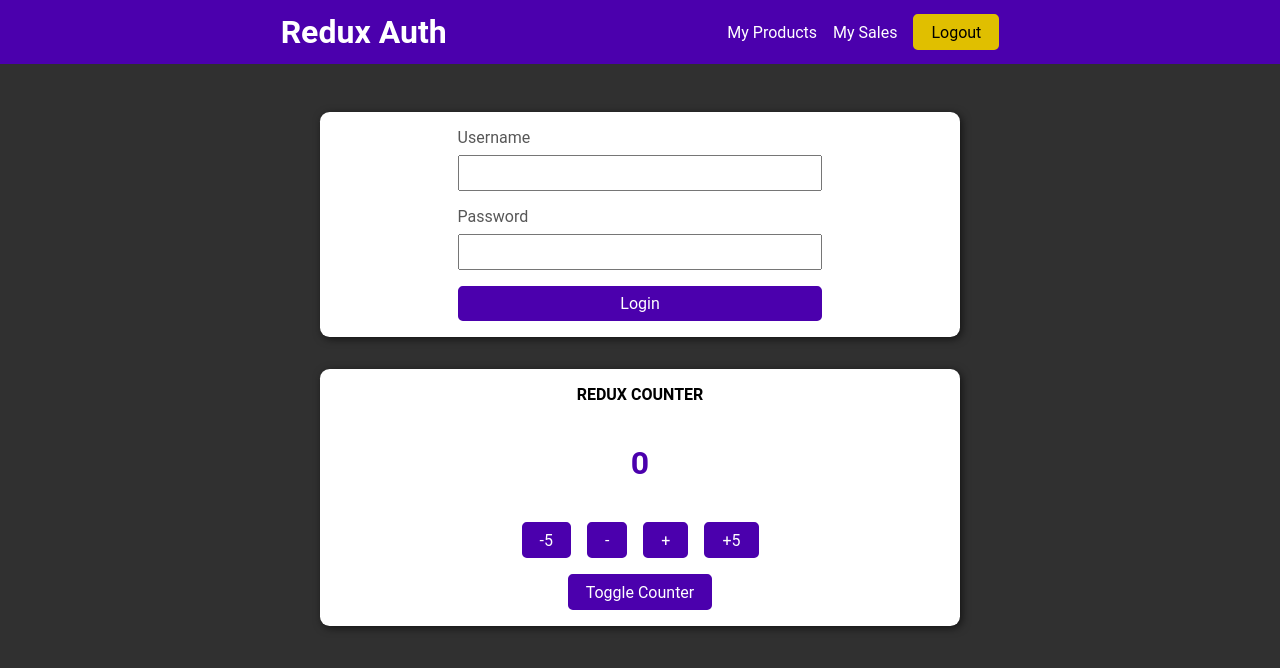
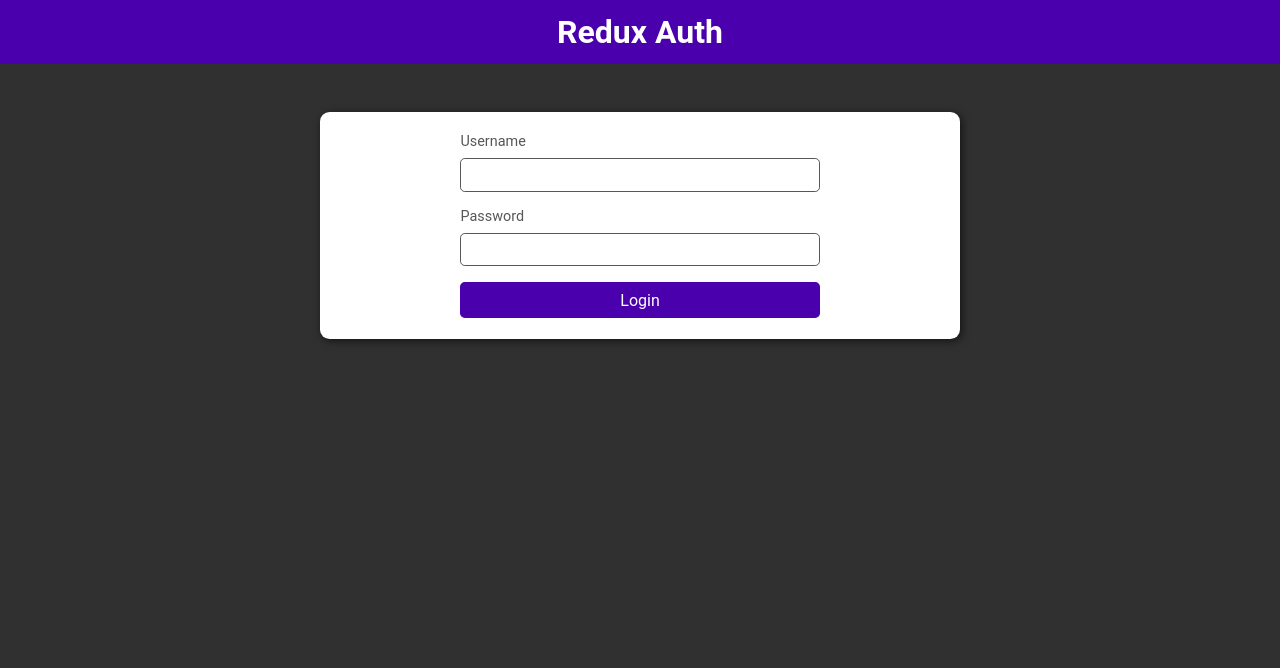
Before and after one commit to zvolcsey/react-redux-basics, a React (Create React App) app: page / in a window 1280 px wide. Shown: the top 668 px of the page. Built offline with nearby package versions, Linux system fonts and the light colour scheme; the HTML template or start-up script is replaced by a standard one.

Commit message:
add redux auth functionality and some styling

```diff
--- a/src/App.js
+++ b/src/App.js
@@ -1,13 +1,19 @@
+import { useSelector } from 'react-redux';
+
 import Counter from './components/Counter/Counter';
 import Header from './components/Layout/Header';
 import Auth from './components/Auth/Auth';
+import UserProfile from './components/User/UserProfile';
 
 const App = () => {
+  const isAuthenticated = useSelector((state) => state.auth.isAuthenticated);
+
   return (
     <>
       <Header />
-      <Auth />
-      <Counter />
+      {!isAuthenticated && <Auth />}
+      {isAuthenticated && <UserProfile />}
+      {isAuthenticated && <Counter />}
     </>
   );
 };
--- a/src/components/Auth/Auth.js
+++ b/src/components/Auth/Auth.js
@@ -1,24 +1,89 @@
+import { useRef, useState } from 'react';
+import { useDispatch } from 'react-redux';
+
+import { authActions } from '../../store/auth-slice';
 import Card from '../UI/Card';
 import PrimaryButton from '../UI/PrimaryButton';
 import styles from './Auth.module.css';
 
 const Auth = () => {
+  const dispatch = useDispatch();
+
+  const [usernameError, setUsernameError] = useState(null);
+  const [passwordError, setPasswordError] = useState(null);
+
+  const enteredUsernameRef = useRef();
+  const enteredPasswordRef = useRef();
+
   const submitFormHandler = (event) => {
     event.preventDefault();
+
+    const enteredUsername = enteredUsernameRef.current.value;
+    const enteredPassword = enteredPasswordRef.current.value;
+
+    if (
+      enteredUsername.trim().length === 0 &&
+      enteredPassword.trim().length === 0
+    ) {
+      setUsernameError('Username is required');
+      setPasswordError('Password is required');
+      enteredUsernameRef.current.value = '';
+      enteredPasswordRef.current.value = '';
+      return;
+    }
+
+    if (enteredUsername.trim().length === 0) {
+      setUsernameError('Username is required');
+      enteredUsernameRef.current.value = '';
+      return;
+    }
+    setUsernameError(null);
+
+    if (enteredPassword.trim().length === 0) {
+      setPasswordError('Password is required');
+      enteredPasswordRef.current.value = '';
+      return;
+    }
+    setPasswordError(null);
+
+    dispatch(authActions.login());
+
+    enteredUsernameRef.current.value = '';
+    enteredPasswordRef.current.value = '';
   };
+
+  const usernameErrorMessage = usernameError && (
+    <p
+      className={`${styles['form-control__message']} ${styles['form-control__message--error']}`}
+    >
+      {usernameError}
+    </p>
+  );
+
+  const passwordErrorMessage = passwordError && (
+    <p
+      className={`${styles['form-control__message']} ${styles['form-control__message--error']}`}
+    >
+      {passwordError}
+    </p>
+  );
 
   return (
     <Card className={styles['auth']}>
       <form onSubmit={submitFormHandler}>
         <div className={styles['form-control']}>
           <label htmlFor='username'>Username</label>
-          <input type='text' id='username' />
+          {usernameErrorMessage}
+          <input type='text' id='username' ref={enteredUsernameRef} />
         </div>
         <div className={styles['form-control']}>
           <label htmlFor='password'>Password</label>
-          <input type='password' id='password' />
+          {passwordErrorMessage}
+          <input type='password' id='password' ref={enteredPasswordRef} />
         </div>
-        <PrimaryButton className={styles['form__button']}>Login</PrimaryButton>
+        <PrimaryButton type='submit' className={styles['form__button']}>
+          Login
+        </PrimaryButton>
       </form>
     </Card>
   );
--- a/src/components/Auth/Auth.module.css
+++ b/src/components/Auth/Auth.module.css
@@ -1,6 +1,6 @@
 .auth {
   margin: 3rem auto 0 auto;
-  padding: 1rem;
+  padding: 1.3rem;
   width: 90%;
   max-width: 40rem;
   text-align: center;
@@ -23,12 +23,30 @@
   align-self: flex-start;
   color: #575757;
   margin-bottom: 0.5rem;
+  font-size: 0.9rem;
 }
 
 .form-control input {
   font: inherit;
   width: 100%;
   padding: 0.4rem 0.3rem;
+  border: 1px solid #575757;
+  border-radius: 0.3rem;
+}
+
+.form-control input:focus {
+  outline: none;
+  border-color: #4b00ad;
+}
+
+.form-control__message {
+  align-self: flex-start;
+  font-size: 0.9rem;
+}
+
+.form-control__message--error {
+  margin-bottom: 0.5rem;
+  color: red;
 }
 
 .form__button {
--- a/src/components/Layout/Header.js
+++ b/src/components/Layout/Header.js
@@ -1,19 +1,32 @@
+import { useSelector, useDispatch } from 'react-redux';
+
+import { authActions } from '../../store/auth-slice';
 import SecondaryButton from '../UI/SecondaryButton';
 import styles from './Header.module.css';
 
 const Header = () => {
+  const dispatch = useDispatch();
+
+  const isAuthenticated = useSelector((state) => state.auth.isAuthenticated);
+
+  const logoutHandler = () => {
+    dispatch(authActions.logout());
+  };
+
   return (
     <header className={styles['main-header']}>
       <h1>Redux Auth</h1>
+      {isAuthenticated && (
         <nav className={styles['main-nav']}>
           <ul className={styles['main-nav__list']}>
             <li className={styles['main-nav__item']}>My Products</li>
             <li className={styles['main-nav__item']}>My Sales</li>
             <li>
-            <SecondaryButton>Logout</SecondaryButton>
+              <SecondaryButton onClick={logoutHandler}>Logout</SecondaryButton>
             </li>
           </ul>
         </nav>
+      )}
     </header>
   );
 };
--- a/src/components/UI/PrimaryButton.js
+++ b/src/components/UI/PrimaryButton.js
@@ -4,6 +4,7 @@
 const PrimaryButton = (props) => {
   return (
     <Button
+      type={props.type || 'button'}
       className={`${styles['primary-button']} ${props.className}`}
       onClick={props.onClick}
     >
--- /dev/null
+++ b/src/store/auth-slice.js
@@ -0,0 +1,20 @@
+import { createSlice } from '@reduxjs/toolkit';
+
+const initialState = { isAuthenticated: false };
+
+const authSlice = createSlice({
+  name: 'auth',
+  initialState,
+  reducers: {
+    login(state) {
+      state.isAuthenticated = true;
+    },
+    logout(state) {
+      state.isAuthenticated = false;
+    },
+  },
+});
+
+export const authActions = authSlice.actions;
+
+export default authSlice.reducer;
--- a/src/store/index.js
+++ b/src/store/index.js
@@ -1,8 +1,12 @@
 import { configureStore } from '@reduxjs/toolkit';
 import counterReducer from './counter-slice';
+import authReducer from './auth-slice';
 
 const store = configureStore({
-  reducer: counterReducer,
+  reducer: {
+    counter: counterReducer,
+    auth: authReducer,
+  },
 });
 
 export default store;
```
Lines whose indentation alone changed are shown as unchanged.
